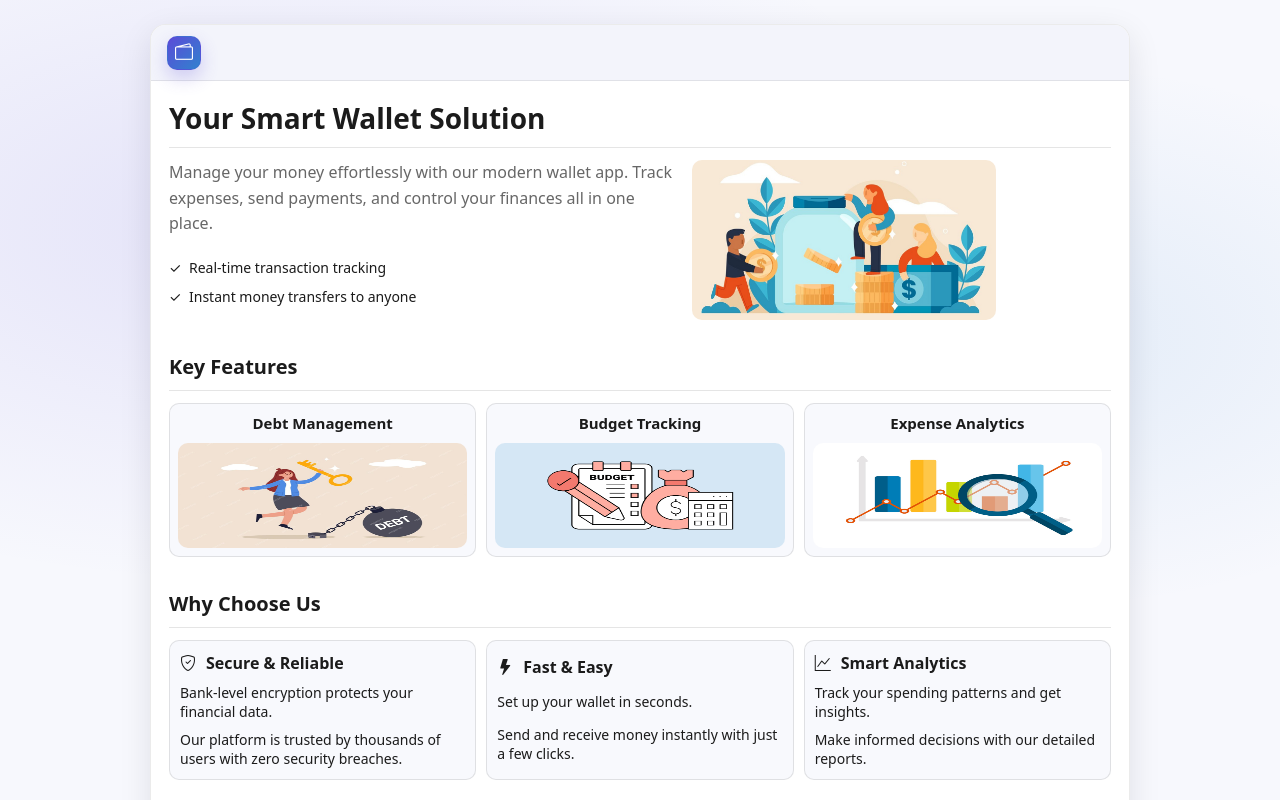
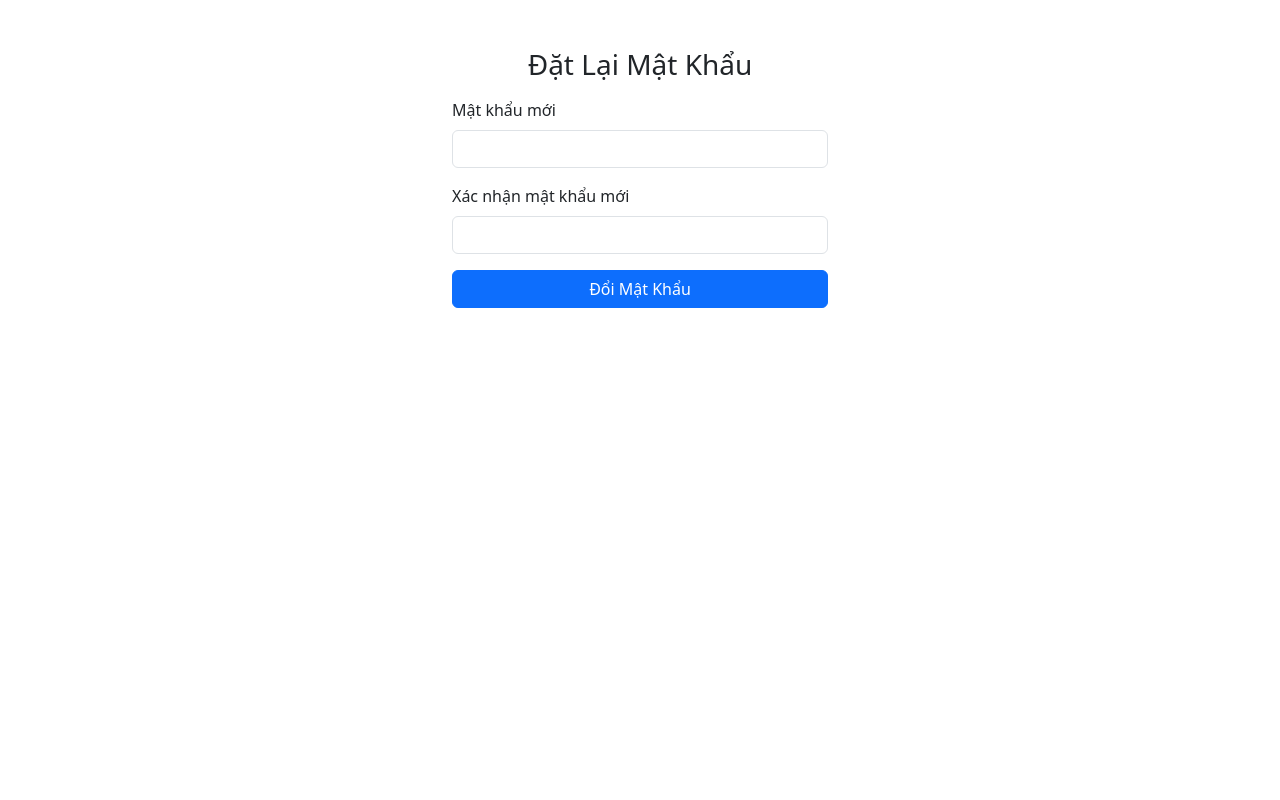
Before and after one commit to laboonnie/Project3_Personal_Finance, a React (Create React App) app in the folder Project3_Personal_Finance/frontend/: page /reset-password in a window 1280 px wide. Before the commit this address led to /. Shown: the top 800 px of the page. Built offline with nearby package versions, Linux system fonts and the light colour scheme.

Commit message:
resetPassword done

```diff
--- a/Project3_Personal_Finance/frontend/src/App.js
+++ b/Project3_Personal_Finance/frontend/src/App.js
@@ -2,6 +2,7 @@ import { BrowserRouter, Routes, Route, Navigate } from "react-router-dom";
 import AdminRoutes from "./routes/AdminRoutes";
 import Login from "./pages/auth/Login";
 import Register from "./pages/auth/Register";
+import ResetPassword from "./pages/auth/resetPassword";
 import Introduce from "./pages/auth/introduce";
 import Dashboard from "./pages/dashboard/Dashboard";
 import ProtectedRoute from "./routes/ProtectedRoute";
@@ -23,6 +24,7 @@ function App() {
                 <Route path="/" element={<Introduce />} />
                 <Route path="/login" element={<Login />} />
                 <Route path="/register" element={<Register />} />
+                <Route path="/reset-password" element={<ResetPassword />} />
 
                 <Route path="/dashboard" element={
                     <ProtectedRoute>
--- a/Project3_Personal_Finance/frontend/src/api/userApi.js
+++ b/Project3_Personal_Finance/frontend/src/api/userApi.js
@@ -6,6 +6,8 @@ const userApi ={
     updateUser:(id,data) => api.put(`/users/${id}`,data),
     // deleteUser:(id) => api.delete(`/users/${id}`)
     toggleActive: (id) => api.put(`/Users/${id}/toggle-active`),
+    forgotPassword: (email) => api.post("/Users/forgot-password", { email }),
+    resetPassword: (data) => api.post("/Users/reset-password", data),
 }
 
 export default userApi;
--- a/Project3_Personal_Finance/frontend/src/pages/auth/Login.js
+++ b/Project3_Personal_Finance/frontend/src/pages/auth/Login.js
@@ -88,11 +88,16 @@ const handleLogin = async (e) => {
         setIsLoading(true);
         try {
             const response = await api.post('/Users/forgot-password', { email: forgotEmail });
-            toast.success(response.data.message || 'A new password has been sent to your email!');
+
+            // Hiển thị thông báo thành công từ backend
+            toast.success(response.data.message || 'Email hướng dẫn đã được gửi!');
             setIsForgotMode(false);
             setForgotEmail('');
         } catch (error) {
-            toast.error(error.response?.data || 'The email does not exist in the system!');
+            const errorMessage = error.response?.data?.message
+                || (typeof error.response?.data === 'string' ? error.response.data : null)
+                || 'Có lỗi xảy ra khi gửi yêu cầu!';
+            toast.error(errorMessage);
         } finally {
             setIsLoading(false);
         }
--- /dev/null
+++ b/Project3_Personal_Finance/frontend/src/pages/auth/resetPassword.js
@@ -0,0 +1,78 @@
+import React, { useState } from 'react';
+import { useSearchParams, useNavigate } from 'react-router-dom';
+import api from '../../api/api';
+import { toast } from 'react-toastify';
+
+const ResetPassword = () => {
+    const [searchParams] = useSearchParams();
+    const token = searchParams.get('token'); // Lấy token từ URL
+
+    const [newPassword, setNewPassword] = useState('');
+    const [confirmPassword, setConfirmPassword] = useState('');
+    const [isLoading, setIsLoading] = useState(false);
+
+    const navigate = useNavigate();
+
+    const handleSubmit = async (e) => {
+        e.preventDefault();
+
+        if (!token) {
+            toast.error("Mã xác thực không tồn tại!");
+            return;
+        }
+
+        if (newPassword !== confirmPassword) {
+            toast.error("Mật khẩu xác nhận không trùng khớp!");
+            return;
+        }
+
+        setIsLoading(true);
+        try {
+            const response = await api.post('/Users/reset-password', {
+                token: token,
+                newPassword: newPassword
+            });
+
+            toast.success(response.data.message || "Đặt lại mật khẩu thành công!");
+            navigate('/login'); // Chuyển sang trang Đăng nhập
+        } catch (error) {
+            const errorMessage = error.response?.data?.message || "Mã xác thực không hợp lệ hoặc đã hết hạn!";
+            toast.error(errorMessage);
+        } finally {
+            setIsLoading(false);
+        }
+    };
+
+    return (
+        <div className="container mt-5" style={{ maxWidth: '400px' }}>
+            <h3 className="text-center mb-3">Đặt Lại Mật Khẩu</h3>
+            <form onSubmit={handleSubmit}>
+                <div className="mb-3">
+                    <label className="form-label">Mật khẩu mới</label>
+                    <input
+                        type="password"
+                        className="form-control"
+                        value={newPassword}
+                        onChange={(e) => setNewPassword(e.target.value)}
+                        required
+                    />
+                </div>
+                <div className="mb-3">
+                    <label className="form-label">Xác nhận mật khẩu mới</label>
+                    <input
+                        type="password"
+                        className="form-control"
+                        value={confirmPassword}
+                        onChange={(e) => setConfirmPassword(e.target.value)}
+                        required
+                    />
+                </div>
+                <button type="submit" className="btn btn-primary w-100" disabled={isLoading}>
+                    {isLoading ? 'Đang xử lý...' : 'Đổi Mật Khẩu'}
+                </button>
+            </form>
+        </div>
+    );
+};
+
+export default ResetPassword;
```
Also changed, not shown: Project3_Personal_Finance/frontend/src/api/loginApi.js (deleted), 2 other files (tests, documents, lock files or other folders). Lines whose indentation alone changed are shown as unchanged.
